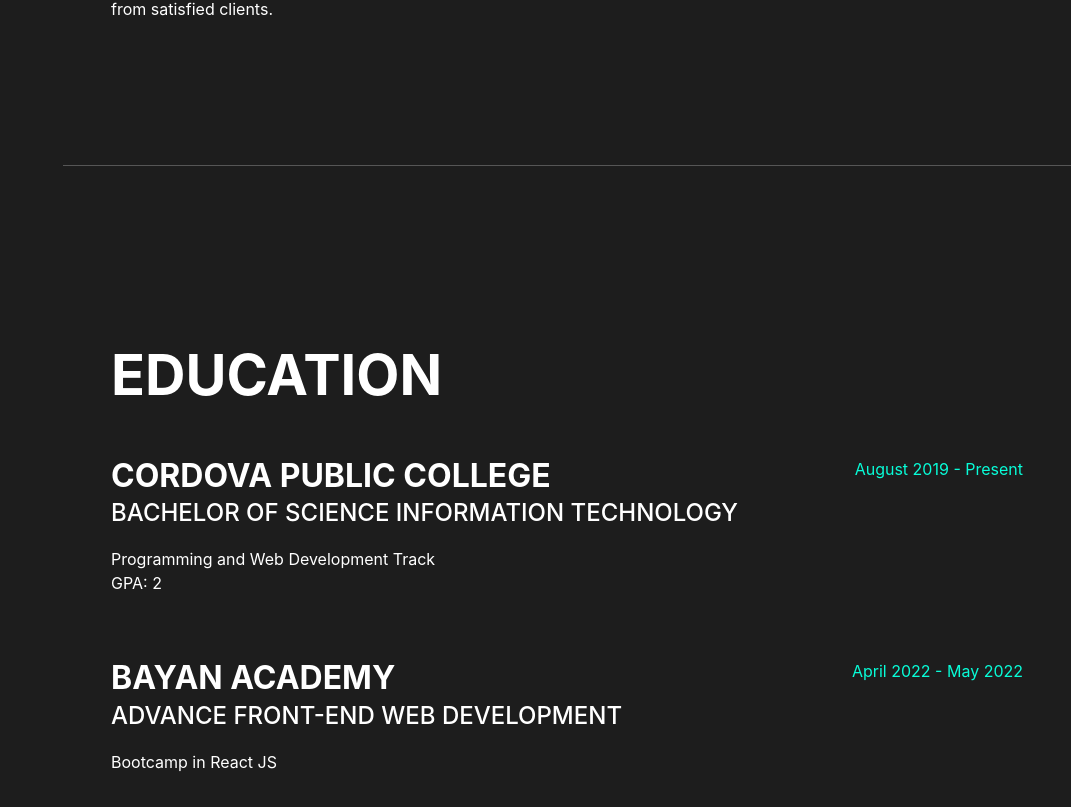
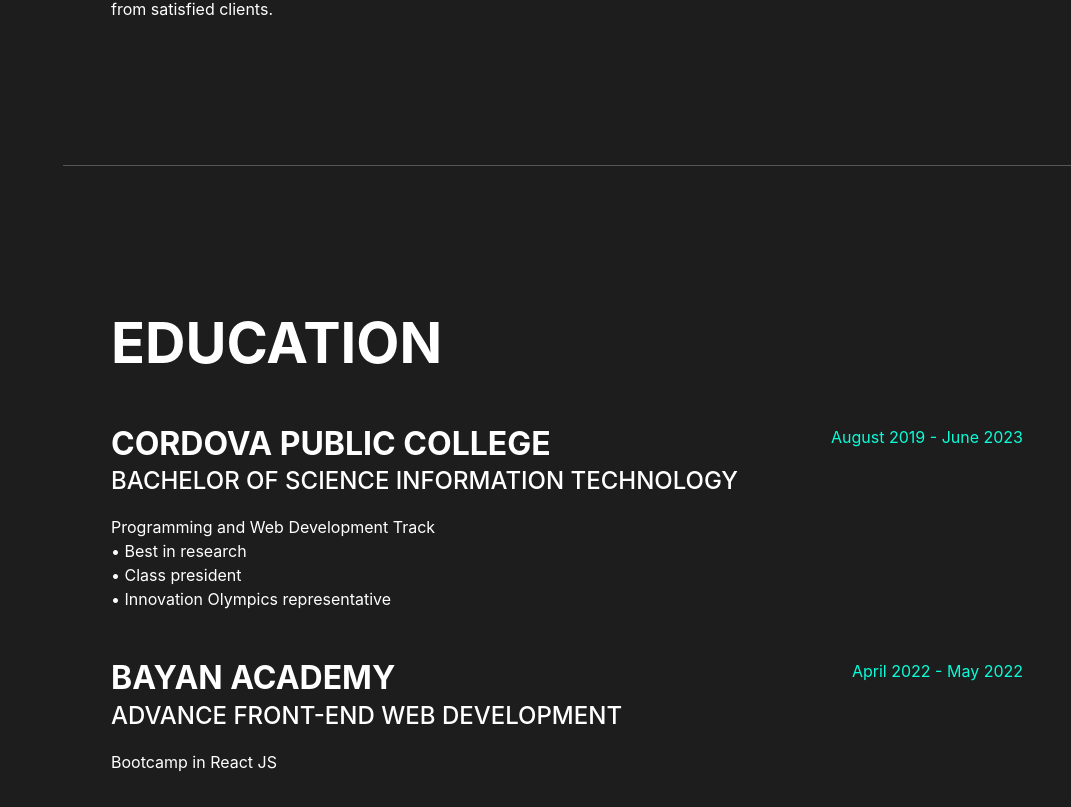
Before and after one commit to casibanryan/Portfolio, a React (Create React App) app: page / in a window 1280 px wide. Shown: the part 2603-3410 px from the top of the page, without its empty margins (209-1280 px from the left). Built offline with nearby package versions, Linux system fonts and the light colour scheme; a web font is replaced by a local one.

Commit message:
updating details and date

```diff
--- a/src/include/Education.js
+++ b/src/include/Education.js
@@ -1,31 +1,40 @@
-
+const list = [
+  {
+    school: 'Cordova Public College',
+    degree: 'Bachelor of Science Information Technology',
+    track: 'Programming and Web Development Track',
+    details: ['Best in research', 'Class president', 'Innovation Olympics representative'],
+    date: 'August 2019 - June 2023'
+  },
+  {
+    school: 'Bayan Academy',
+    degree: 'Advance Front-End Web Development',
+    track: 'Bootcamp in React JS',
+    date: 'April 2022 - May 2022'
+  }
+]
 const Education = () => (
-
   <>
     <section className="resume-section" id="education">
       <div className="resume-section-content">
         <h2 className="mb-5">Education</h2>
+        {list.map((item, idx) => (
           <div className="d-flex flex-column flex-md-row justify-content-between mb-5">
             <div className="flex-grow-1">
-                        <h3 className="mb-0">Cordova Public College</h3>
-                        <div className="subheading mb-3">Bachelor of Science Information Technology</div>
-                        <div>Programming and Web Development Track</div>
-                        <p>GPA: 2</p>
+              <h3 className="mb-0">{item.school}</h3>
+              <div className="subheading mb-3">{item.degree}</div>
+              <div>{item.track}</div>
+              {item.details && item.details.map((detail, idx) => <div key={idx}> • {detail}</div>)}
             </div>
-                    <div className="flex-shrink-0"><span className="text-primary">August 2019 - Present</span></div>
+            <div className="flex-shrink-0">
+              <span className="text-primary">{item.date}</span>
             </div>
-                <div className="d-flex flex-column flex-md-row justify-content-between">
-                    <div className="flex-grow-1">
-                        <h3 className="mb-0">Bayan Academy</h3>
-                        <div className="subheading mb-3">Advance Front-End Web Development</div>
-                        <p>Bootcamp in React JS</p>
           </div>
-                    <div className="flex-shrink-0"><span className="text-primary">April 2022 - May 2022</span></div>
-                </div>
+        ))}
       </div>
     </section>
     <hr className="m-0" />
   </>
 )
 
-export default Education;
+export default Education
--- a/src/include/Experience.js
+++ b/src/include/Experience.js
@@ -5,7 +5,7 @@ const Experience = () => {
       company: 'Cubic Solutions',
       description:
         'Built and maintained custom web applications for logistics and business management. Worked closely with clients to deliver scalable, secure, and user-friendly solutions tailored to their needs.',
-      date: '2023 - Present'
+      date: '2023 - 2026'
     },
 
     {
```
Lines whose indentation alone changed are shown as unchanged.
